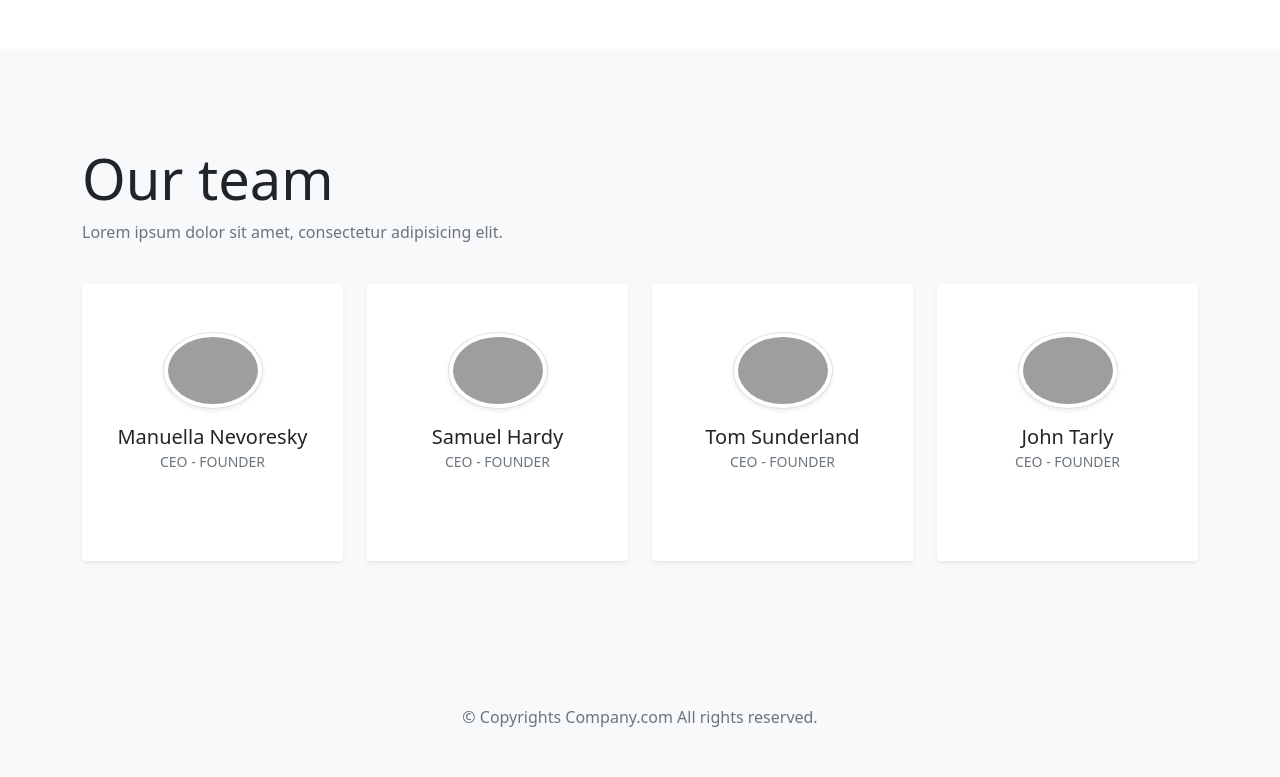
After one commit to anonymous-sidhax/GenZ_CodePad, a Django app: template mainApp/templates/About-Us.html in a window 1280 px wide. The commit adds this page. Shown: the part 1324-2101 px from the top of the page. Run offline with Django 3.2, Linux system fonts and the light colour scheme; the template is opened without the code that fills it, so the values that code supplies are empty; grey boxes are pictures that could not be loaded.

Commit message:
Added About Us Page

```diff
--- /dev/null
+++ b/mainApp/templates/About-Us.html
@@ -0,0 +1,150 @@
+<!doctype html>
+<html lang="en">
+  <head>
+    <!-- Required meta tags -->
+    <meta charset="utf-8">
+    <meta name="viewport" content="width=device-width, initial-scale=1">
+
+    <!-- Bootstrap CSS -->
+    <link href="https://cdn.jsdelivr.net/npm/bootstrap@5.1.3/dist/css/bootstrap.min.css" rel="stylesheet" integrity="sha384-1BmE4kWBq78iYhFldvKuhfTAU6auU8tT94WrHftjDbrCEXSU1oBoqyl2QvZ6jIW3" crossorigin="anonymous">
+
+    <title>About Us</title>
+  </head>
+  <body>
+    <nav class="navbar navbar-expand-lg navbar-light bg-light py-3">
+        <div class="container"><a href="#" class="navbar-brand d-flex align-items-center"> <i class="fa fa-snowflake-o fa-lg text-primary mr-2"></i><strong>Snowflake</strong></a>
+          <button type="button" data-toggle="collapse" data-target="#navbarSupportedContent" aria-controls="navbarSupportedContent" aria-expanded="false" aria-label="Toggle navigation" class="navbar-toggler"><span class="navbar-toggler-icon"></span></button>
+          <div id="navbarSupportedContent" class="collapse navbar-collapse">
+            <ul class="navbar-nav ml-auto">
+              <li class="nav-item active"><a href="#" class="nav-link font-italic"> Home </a></li>
+              <li class="nav-item active"><a href="#" class="nav-link font-italic"> About </a></li>
+              <li class="nav-item active"><a href="#" class="nav-link font-italic"> Services </a></li>
+              <li class="nav-item active"><a href="#" class="nav-link font-italic"> Contact</a></li>
+            </ul>
+          </div>
+        </div>
+      </nav>
+
+      <div class="bg-light">
+        <div class="container py-5">
+          <div class="row h-100 align-items-center py-5">
+            <div class="col-lg-6">
+              <h1 class="display-4">About us page</h1>
+              <p class="lead text-muted mb-0">Create a minimal about us page using Bootstrap 4.</p>
+              <p class="lead text-muted">Snippet by <a href="https://bootstrapious.com/snippets" class="text-muted">
+                          <u>Bootstrapious</u></a>
+              </p>
+            </div>
+            <div class="col-lg-6 d-none d-lg-block"><img src="https://bootstrapious.com/i/snippets/sn-about/illus.png" alt="" class="img-fluid"></div>
+          </div>
+        </div>
+      </div>
+
+      <div class="bg-white py-5">
+        <div class="container py-5">
+          <div class="row align-items-center mb-5">
+            <div class="col-lg-6 order-2 order-lg-1"><i class="fa fa-bar-chart fa-2x mb-3 text-primary"></i>
+              <h2 class="font-weight-light">Lorem ipsum dolor sit amet</h2>
+              <p class="font-italic text-muted mb-4">Lorem ipsum dolor sit amet, consectetur adipisicing elit, sed do eiusmod tempor incididunt ut labore et dolore magna aliqua.</p><a href="#" class="btn btn-light px-5 rounded-pill shadow-sm">Learn More</a>
+            </div>
+            <div class="col-lg-5 px-5 mx-auto order-1 order-lg-2"><img src="https://bootstrapious.com/i/snippets/sn-about/img-1.jpg" alt="" class="img-fluid mb-4 mb-lg-0"></div>
+          </div>
+          <div class="row align-items-center">
+            <div class="col-lg-5 px-5 mx-auto"><img src="https://bootstrapious.com/i/snippets/sn-about/img-2.jpg" alt="" class="img-fluid mb-4 mb-lg-0"></div>
+            <div class="col-lg-6"><i class="fa fa-leaf fa-2x mb-3 text-primary"></i>
+              <h2 class="font-weight-light">Lorem ipsum dolor sit amet</h2>
+              <p class="font-italic text-muted mb-4">Lorem ipsum dolor sit amet, consectetur adipisicing elit, sed do eiusmod tempor incididunt ut labore et dolore magna aliqua.</p><a href="#" class="btn btn-light px-5 rounded-pill shadow-sm">Learn More</a>
+            </div>
+          </div>
+        </div>
+      </div>
+
+      <div class="bg-light py-5">
+        <div class="container py-5">
+          <div class="row mb-4">
+            <div class="col-lg-5">
+              <h2 class="display-4 font-weight-light">Our team</h2>
+              <p class="font-italic text-muted">Lorem ipsum dolor sit amet, consectetur adipisicing elit.</p>
+            </div>
+          </div>
+
+          <div class="row text-center">
+            <!-- Team item-->
+            <div class="col-xl-3 col-sm-6 mb-5">
+              <div class="bg-white rounded shadow-sm py-5 px-4"><img src="https://bootstrapious.com/i/snippets/sn-about/avatar-4.png" alt="" width="100" class="img-fluid rounded-circle mb-3 img-thumbnail shadow-sm">
+                <h5 class="mb-0">Manuella Nevoresky</h5><span class="small text-uppercase text-muted">CEO - Founder</span>
+                <ul class="social mb-0 list-inline mt-3">
+                  <li class="list-inline-item"><a href="#" class="social-link"><i class="fa fa-facebook-f"></i></a></li>
+                  <li class="list-inline-item"><a href="#" class="social-link"><i class="fa fa-twitter"></i></a></li>
+                  <li class="list-inline-item"><a href="#" class="social-link"><i class="fa fa-instagram"></i></a></li>
+                  <li class="list-inline-item"><a href="#" class="social-link"><i class="fa fa-linkedin"></i></a></li>
+                </ul>
+              </div>
+            </div>
+            <!-- End-->
+
+            <!-- Team item-->
+            <div class="col-xl-3 col-sm-6 mb-5">
+              <div class="bg-white rounded shadow-sm py-5 px-4"><img src="https://bootstrapious.com/i/snippets/sn-about/avatar-3.png" alt="" width="100" class="img-fluid rounded-circle mb-3 img-thumbnail shadow-sm">
+                <h5 class="mb-0">Samuel Hardy</h5><span class="small text-uppercase text-muted">CEO - Founder</span>
+                <ul class="social mb-0 list-inline mt-3">
+                  <li class="list-inline-item"><a href="#" class="social-link"><i class="fa fa-facebook-f"></i></a></li>
+                  <li class="list-inline-item"><a href="#" class="social-link"><i class="fa fa-twitter"></i></a></li>
+                  <li class="list-inline-item"><a href="#" class="social-link"><i class="fa fa-instagram"></i></a></li>
+                  <li class="list-inline-item"><a href="#" class="social-link"><i class="fa fa-linkedin"></i></a></li>
+                </ul>
+              </div>
+            </div>
+            <!-- End-->
+
+            <!-- Team item-->
+            <div class="col-xl-3 col-sm-6 mb-5">
+              <div class="bg-white rounded shadow-sm py-5 px-4"><img src="https://bootstrapious.com/i/snippets/sn-about/avatar-2.png" alt="" width="100" class="img-fluid rounded-circle mb-3 img-thumbnail shadow-sm">
+                <h5 class="mb-0">Tom Sunderland</h5><span class="small text-uppercase text-muted">CEO - Founder</span>
+                <ul class="social mb-0 list-inline mt-3">
+                  <li class="list-inline-item"><a href="#" class="social-link"><i class="fa fa-facebook-f"></i></a></li>
+                  <li class="list-inline-item"><a href="#" class="social-link"><i class="fa fa-twitter"></i></a></li>
+                  <li class="list-inline-item"><a href="#" class="social-link"><i class="fa fa-instagram"></i></a></li>
+                  <li class="list-inline-item"><a href="#" class="social-link"><i class="fa fa-linkedin"></i></a></li>
+                </ul>
+              </div>
+            </div>
+            <!-- End-->
+
+            <!-- Team item-->
+            <div class="col-xl-3 col-sm-6 mb-5">
+              <div class="bg-white rounded shadow-sm py-5 px-4"><img src="https://bootstrapious.com/i/snippets/sn-about/avatar-1.png" alt="" width="100" class="img-fluid rounded-circle mb-3 img-thumbnail shadow-sm">
+                <h5 class="mb-0">John Tarly</h5><span class="small text-uppercase text-muted">CEO - Founder</span>
+                <ul class="social mb-0 list-inline mt-3">
+                  <li class="list-inline-item"><a href="#" class="social-link"><i class="fa fa-facebook-f"></i></a></li>
+                  <li class="list-inline-item"><a href="#" class="social-link"><i class="fa fa-twitter"></i></a></li>
+                  <li class="list-inline-item"><a href="#" class="social-link"><i class="fa fa-instagram"></i></a></li>
+                  <li class="list-inline-item"><a href="#" class="social-link"><i class="fa fa-linkedin"></i></a></li>
+                </ul>
+              </div>
+            </div>
+            <!-- End-->
+
+          </div>
+        </div>
+      </div>
+
+
+      <footer class="bg-light pb-5">
+        <div class="container text-center">
+          <p class="font-italic text-muted mb-0">&copy; Copyrights Company.com All rights reserved.</p>
+        </div>
+      </footer>
+
+    <!-- Optional JavaScript; choose one of the two! -->
+
+    <!-- Option 1: Bootstrap Bundle with Popper -->
+    <script src="https://cdn.jsdelivr.net/npm/bootstrap@5.1.3/dist/js/bootstrap.bundle.min.js" integrity="sha384-ka7Sk0Gln4gmtz2MlQnikT1wXgYsOg+OMhuP+IlRH9sENBO0LRn5q+8nbTov4+1p" crossorigin="anonymous"></script>
+
+    <!-- Option 2: Separate Popper and Bootstrap JS -->
+    <!--
+    <script src="https://cdn.jsdelivr.net/npm/@popperjs/core@2.10.2/dist/umd/popper.min.js" integrity="sha384-7+zCNj/IqJ95wo16oMtfsKbZ9ccEh31eOz1HGyDuCQ6wgnyJNSYdrPa03rtR1zdB" crossorigin="anonymous"></script>
+    <script src="https://cdn.jsdelivr.net/npm/bootstrap@5.1.3/dist/js/bootstrap.min.js" integrity="sha384-QJHtvGhmr9XOIpI6YVutG+2QOK9T+ZnN4kzFN1RtK3zEFEIsxhlmWl5/YESvpZ13" crossorigin="anonymous"></script>
+    -->
+  </body>
+</html>
--- a/mainApp/templates/index.html
+++ b/mainApp/templates/index.html
@@ -7,5 +7,6 @@
     </head>
     <body>
         <h1> Test Heroku Page</h1>
+        <a href="{% url 'AboutUs' %}">About Us</a>
     </body>
 </html>
--- a/mainApp/urls.py
+++ b/mainApp/urls.py
@@ -1,11 +1,12 @@
 from django.conf.urls.static import static
 from django.conf import settings
 from django.urls import path
-from .views import homePageView, login, register, forget_password
+from .views import homePageView, login, register, forget_password, AboutUs
 
 urlpatterns = [
     path('', homePageView, name='homepage'),
     path('login/', login, name='login'),
     path('register/', register, name='register'),
     path('forget_password/', forget_password, name='forget_password'),
+    path('AboutUs/', AboutUs, name='AboutUs'),
 ] + static(settings.STATIC_URL, document_root=settings.STATIC_ROOT)
--- a/mainApp/views.py
+++ b/mainApp/views.py
@@ -28,3 +28,6 @@ def register(request):
 
 def forget_password(request):
     return render(request, "forget_password.html")
+
+def AboutUs(request):
+    return render(request, "AboutUs.html")
```
